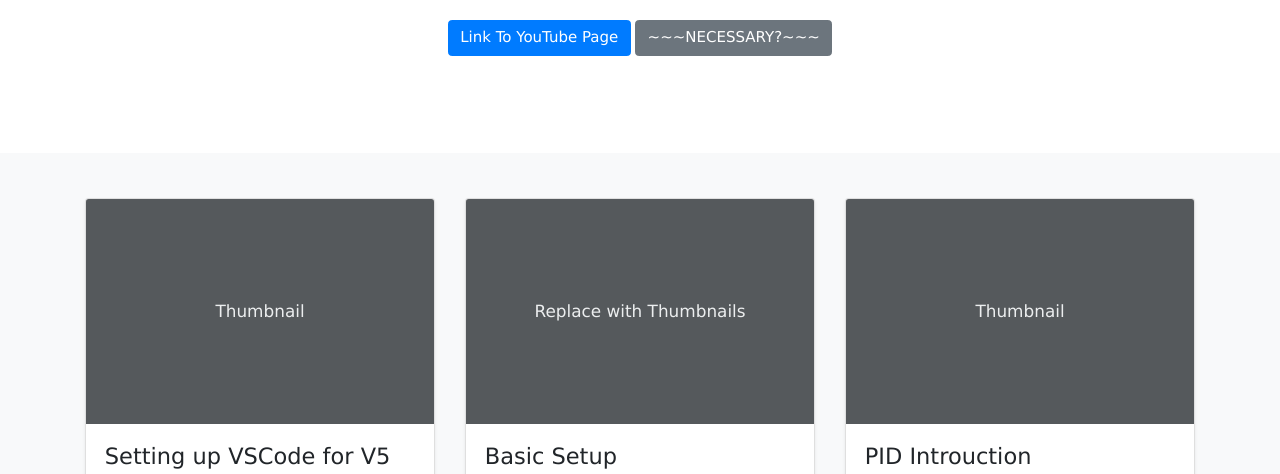
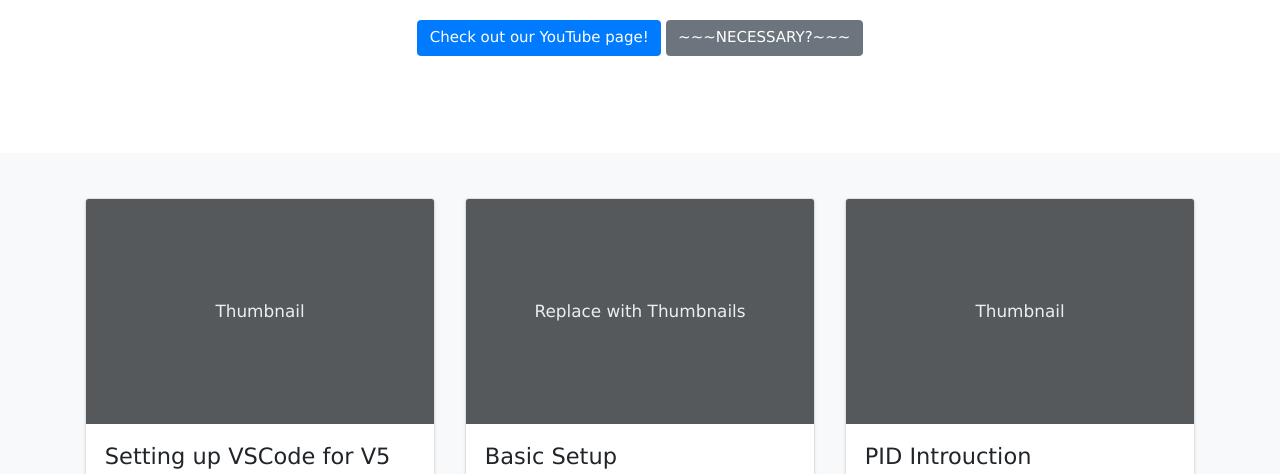
Before and after one commit to wpidlib/WPID-Library-Docs, a plain HTML site: page tutorial/tutorials.html in a window 1280 px wide. Shown: the part 254-728 px from the top of the page. Drawn offline with nearby package versions, Linux system fonts and the light colour scheme.

Commit message:
Added YT account to tutorials page
Added YT account to tutorials page

```diff
--- a/tutorial/tutorials.html
+++ b/tutorial/tutorials.html
@@ -32,7 +32,7 @@
             <h1 class="jumbotron-heading">WPID Library Tutorials</h1>
             <p class="lead text-muted">Below are links that will take you to the tutorial pages for ~~~NEED HELP WITH THIS SENTENCE~~~</p>
             <p>
-                <a href="#" class="btn btn-primary my-2">Link To YouTube Page</a>
+                <a href="https://www.youtube.com/channel/UCotYEsT_Sekt51_GJWMwgQw" class="btn btn-primary my-2">Check out our YouTube page!</a>
                 <a href="#" class="btn btn-secondary my-2">~~~NECESSARY?~~~</a>
             </p>
             </div>
```
